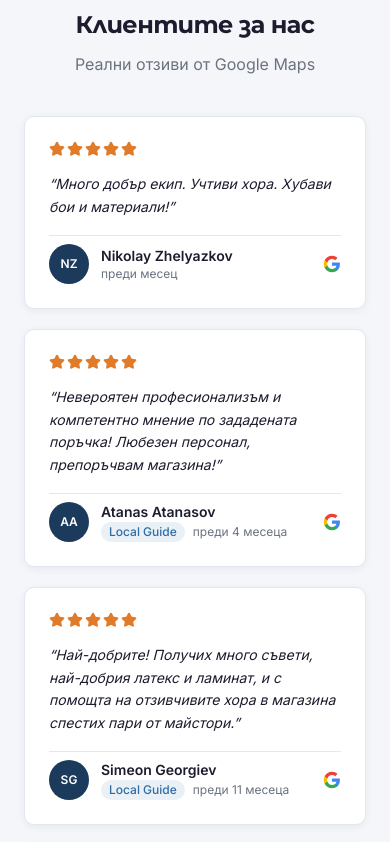
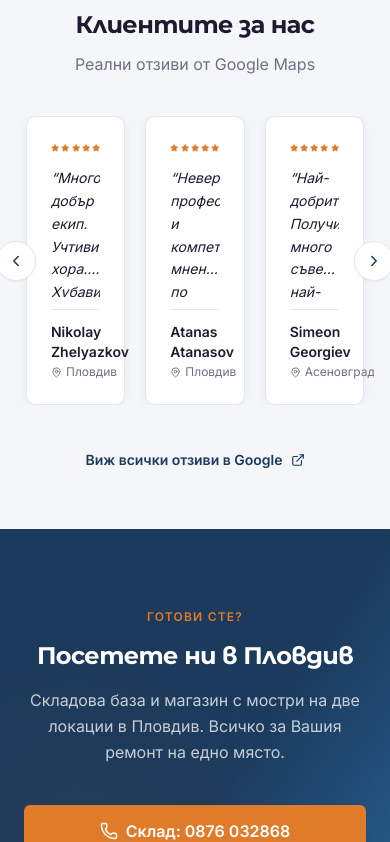
Before and after one commit to dmdigitalpartners/maxterm-paint, a Next.js app: page / in a window 390 px wide. Shown: the part 6406-7248 px from the top of the page. Built offline with nearby package versions, Linux system fonts and the light colour scheme.

Commit message:
Reviews: 3-card infinite carousel, 8 reviews, location field, remove embeds

```diff
--- a/src/lib/content.ts
+++ b/src/lib/content.ts
@@ -216,34 +216,58 @@
     {
       id: 'nikolay-z',
       name: 'Nikolay Zhelyazkov',
-      badge: null as null | string,
       rating: 5,
-      ageLabel: 'преди месец',
+      location: 'Пловдив',
       text: 'Много добър екип. Учтиви хора. Хубави бои и материали!',
     },
     {
       id: 'atanas-a',
       name: 'Atanas Atanasov',
-      badge: 'Local Guide' as null | string,
       rating: 5,
-      ageLabel: 'преди 4 месеца',
+      location: 'Пловдив',
       text: 'Невероятен професионализъм и компетентно мнение по зададената поръчка! Любезен персонал, препоръчвам магазина!',
     },
     {
       id: 'simeon-g',
       name: 'Simeon Georgiev',
-      badge: 'Local Guide' as null | string,
       rating: 5,
-      ageLabel: 'преди 11 месеца',
+      location: 'Асеновград',
       text: 'Най-добрите! Получих много съвети, най-добрия латекс и ламинат, и с помощта на отзивчивите хора в магазина спестих пари от майстори.',
     },
     {
       id: 'tanya-i',
       name: 'Таня Иванова',
-      badge: 'Local Guide' as null | string,
       rating: 5,
-      ageLabel: 'преди 3 години',
+      location: 'Пловдив',
       text: 'Огромно разнообразие от паркети, бои, мазилки. Изключително любезен и компетентен персонал.',
+    },
+    {
+      id: 'georgi-p',
+      name: 'Георги Петров',
+      rating: 5,
+      location: 'Карлово',
+      text: 'Поръчах боя и шпакловка за апартамент. Обслужването беше бързо, цените разумни. Ще се върна отново.',
+    },
+    {
+      id: 'maria-s',
+      name: 'Мария Стоянова',
+      rating: 5,
+      location: 'Пазарджик',
+      text: 'Прекрасен избор от материали. Помогнаха ми да изберам правилния латекс за влажно помещение. Много доволна от резултата.',
+    },
+    {
+      id: 'stefan-d',
+      name: 'Стефан Димитров',
+      rating: 5,
+      location: 'Хасково',
+      text: 'Дойдох без никаква представа какво трябва за ремонт на баня. Обясниха ми всичко подробно и спестиха много нерви. Определено препоръчвам.',
+    },
+    {
+      id: 'elena-k',
+      name: 'Елена Колева',
+      rating: 5,
+      location: 'Стара Загора',
+      text: 'Намерих точно каквото търсех на добра цена. Персоналът е внимателен и не те кара да купуваш повече от необходимото.',
     },
   ],
 } as const
--- a/src/sections/SocialProof.tsx
+++ b/src/sections/SocialProof.tsx
@@ -1,5 +1,37 @@
-import { Star, ExternalLink } from 'lucide-react'
+'use client'
+
+import { useState, useRef, useCallback } from 'react'
+import { Star, ChevronLeft, ChevronRight, ExternalLink, MapPin } from 'lucide-react'
 import { SOCIAL_PROOF } from '@/lib/content'
+
+// ─── Types ────────────────────────────────────────────────────────────────────
+
+type Review = {
+  id: string
+  name: string
+  rating: number
+  location: string
+  text: string
+}
+
+// ─── Carousel constants ───────────────────────────────────────────────────────
+
+const VISIBLE = 3
+const REVIEWS = SOCIAL_PROOF.featured as ReadonlyArray<Review>
+const N = REVIEWS.length // 8
+
+// Build display array: [last VISIBLE clones] + [all originals] + [first VISIBLE clones]
+// This enables seamless infinite looping: when we slide past either edge we silently
+// jump to the mirror position inside the originals block.
+const CLONES = VISIBLE
+const DISPLAY = [
+  ...REVIEWS.slice(N - CLONES), // tail clones  (indices 0 – CLONES-1)
+  ...REVIEWS,                    // originals    (indices CLONES – CLONES+N-1)
+  ...REVIEWS.slice(0, CLONES),  // head clones  (indices CLONES+N – CLONES+N+CLONES-1)
+]
+const TOTAL = DISPLAY.length // 14
+
+// ─── Sub-components ───────────────────────────────────────────────────────────
 
 function StarRating({ rating }: { rating: number }) {
   return (
@@ -7,7 +39,7 @@
       {Array.from({ length: 5 }).map((_, i) => (
         <Star
           key={i}
-          size={16}
+          size={14}
           className={i < rating ? 'text-accent fill-accent' : 'text-border'}
           aria-hidden="true"
         />
@@ -16,79 +48,72 @@
   )
 }
 
-interface ReviewCardProps {
-  id: string
-  name: string
-  badge: string | null
-  rating: number
-  ageLabel: string
-  text: string
-}
-
-function ReviewCard({
-  name,
-  badge,
-  rating,
-  ageLabel,
-  text,
-}: ReviewCardProps) {
-  const initials = name
-    .split(' ')
-    .map((n) => n[0])
-    .join('')
-    .slice(0, 2)
-    .toUpperCase()
-
+function ReviewCard({ name, rating, location, text }: Review) {
   return (
-    <article className="bg-white rounded-[10px] border border-border shadow-[0_2px_8px_rgba(0,0,0,0.06)] p-6 flex flex-col gap-4">
-      {/* Stars */}
+    <article className="bg-white rounded-[10px] border border-border shadow-[0_2px_8px_rgba(0,0,0,0.06)] p-6 flex flex-col gap-3 h-full select-none">
       <StarRating rating={rating} />
-
-      {/* Review text */}
-      <p className="text-textPrimary text-sm leading-relaxed line-clamp-4 flex-1 italic">
+      <p className="text-textPrimary text-sm leading-relaxed line-clamp-5 flex-1 italic">
         &ldquo;{text}&rdquo;
       </p>
-
-      {/* Author */}
-      <div className="flex items-center gap-3 pt-2 border-t border-border">
-        <div
-          className="w-10 h-10 rounded-full bg-primary flex items-center justify-center text-white text-xs font-bold shrink-0"
-          aria-hidden="true"
-        >
-          {initials}
-        </div>
-        <div className="min-w-0">
-          <p className="font-semibold text-sm text-textPrimary truncate">{name}</p>
-          <div className="flex items-center gap-2 flex-wrap">
-            {badge && (
-              <span className="text-xs font-medium text-secondary bg-secondary/10 px-2 py-0.5 rounded-full">
-                {badge}
-              </span>
-            )}
-            <span className="text-xs text-muted">{ageLabel}</span>
-          </div>
-        </div>
-        {/* Google "G" attribution */}
-        <div className="ml-auto shrink-0" aria-label="Отзив от Google">
-          <svg width="18" height="18" viewBox="0 0 24 24" fill="none" aria-hidden="true">
-            <path d="M22.56 12.25c0-.78-.07-1.53-.2-2.25H12v4.26h5.92c-.26 1.37-1.04 2.53-2.21 3.31v2.77h3.57c2.08-1.92 3.28-4.74 3.28-8.09z" fill="#4285F4"/>
-            <path d="M12 23c2.97 0 5.46-.98 7.28-2.66l-3.57-2.77c-.98.66-2.23 1.06-3.71 1.06-2.86 0-5.29-1.93-6.16-4.53H2.18v2.84C3.99 20.53 7.7 23 12 23z" fill="#34A853"/>
-            <path d="M5.84 14.09c-.22-.66-.35-1.36-.35-2.09s.13-1.43.35-2.09V7.07H2.18C1.43 8.55 1 10.22 1 12s.43 3.45 1.18 4.93l3.66-2.84z" fill="#FBBC05"/>
-            <path d="M12 5.38c1.62 0 3.06.56 4.21 1.64l3.15-3.15C17.45 2.09 14.97 1 12 1 7.7 1 3.99 3.47 2.18 7.07l3.66 2.84c.87-2.6 3.3-4.53 6.16-4.53z" fill="#EA4335"/>
-          </svg>
+      <div className="pt-3 border-t border-border">
+        <p className="font-semibold text-sm text-textPrimary">{name}</p>
+        <div className="flex items-center gap-1 mt-0.5">
+          <MapPin size={11} className="text-muted shrink-0" aria-hidden="true" />
+          <span className="text-xs text-muted">{location}</span>
         </div>
       </div>
     </article>
   )
 }
 
+// ─── Main section ─────────────────────────────────────────────────────────────
+
 export function SocialProof() {
+  // idx is the index of the leftmost visible card in DISPLAY
+  const [idx, setIdx] = useState(CLONES) // start at originals[0]
+  const trackRef = useRef<HTMLDivElement>(null)
+
+  const move = useCallback((dir: 1 | -1) => {
+    setIdx(prev => prev + dir)
+  }, [])
+
+  // After each animation completes, check if we slid into a clone region.
+  // If so, silently jump to the mirrored position in the originals block.
+  const onTransitionEnd = useCallback(() => {
+    setIdx(prev => {
+      let next = prev
+      if (prev < CLONES) next = prev + N         // slid left into tail clones
+      else if (prev >= CLONES + N) next = prev - N // slid right into head clones
+      if (next !== prev) {
+        // Disable transition for the silent jump, then re-enable
+        const el = trackRef.current
+        if (el) {
+          el.style.transitionDuration = '0ms'
+          requestAnimationFrame(() =>
+            requestAnimationFrame(() => {
+              if (trackRef.current) trackRef.current.style.transitionDuration = ''
+            }),
+          )
+        }
+      }
+      return next
+    })
+  }, [])
+
+  // Track is TOTAL/VISIBLE times the container width.
+  // Each card occupies 1/TOTAL of the track = 1/VISIBLE of the container.
+  // translateX moves by one card = (100/TOTAL)% of track width per step.
+  const trackWidth = `${(TOTAL / VISIBLE) * 100}%`
+  const cardWidth = `${100 / TOTAL}%`
+  const translateX = `${-(idx * 100) / TOTAL}%`
+
   return (
     <section
       aria-labelledby="social-proof-heading"
-      className="bg-surface py-14 lg:py-24"
+      className="bg-surface py-14 lg:py-20"
     >
-      <div className="max-w-content mx-auto px-6 lg:px-8">
+      <div className="max-w-content mx-auto px-4 lg:px-6">
+
         {/* Section header */}
         <div className="mb-10 lg:mb-14 text-center">
           <p className="text-xs font-semibold uppercase tracking-widest text-accent mb-2">
@@ -105,16 +130,50 @@
           </p>
         </div>
 
-        {/* Review cards */}
-        <div className="grid grid-cols-1 md:grid-cols-2 lg:grid-cols-4 gap-5 mb-8">
-          {(SOCIAL_PROOF.featured as ReadonlyArray<ReviewCardProps>).map((review) => (
-            <ReviewCard key={review.id} {...review} />
-          ))}
+        {/* Carousel */}
+        <div className="relative mb-10">
+          {/* Prev arrow */}
+          <button
+            onClick={() => move(-1)}
+            className="absolute left-0 top-1/2 -translate-y-1/2 -translate-x-5 z-10 w-10 h-10 rounded-full bg-white border border-border shadow-sm flex items-center justify-center text-primary hover:text-accent hover:border-accent transition-colors focus-visible:outline-none focus-visible:ring-2 focus-visible:ring-accent"
+            aria-label="Предишен отзив"
+          >
+            <ChevronLeft size={18} />
+          </button>
+
+          {/* Next arrow */}
+          <button
+            onClick={() => move(1)}
+            className="absolute right-0 top-1/2 -translate-y-1/2 translate-x-5 z-10 w-10 h-10 rounded-full bg-white border border-border shadow-sm flex items-center justify-center text-primary hover:text-accent hover:border-accent transition-colors focus-visible:outline-none focus-visible:ring-2 focus-visible:ring-accent"
+            aria-label="Следващ отзив"
+          >
+            <ChevronRight size={18} />
+          </button>
+
+          {/* Track container — clips overflow */}
+          <div className="overflow-hidden">
+            <div
+              ref={trackRef}
+              className="flex transition-transform duration-300 ease-in-out"
+              style={{ width: trackWidth, transform: `translateX(${translateX})` }}
+              onTransitionEnd={onTransitionEnd}
+            >
+              {DISPLAY.map((review, i) => (
+                <div
+                  key={`${review.id}-${i}`}
+                  className="px-2.5"
+                  style={{ width: cardWidth }}
+                >
+                  <ReviewCard {...review} />
+                </div>
+              ))}
+            </div>
+          </div>
         </div>
 
         {/* CTA to Google */}
-        {/* TODO: replace googleMapsUrl placeholder with real shortlink before launch */}
-        <div className="text-center mb-14">
+        <div className="text-center">
+          {/* TODO: replace placeholder with real Google Business shortlink before launch */}
           <a
             href={SOCIAL_PROOF.googleMapsUrl}
             target="_blank"
@@ -126,27 +185,8 @@
           </a>
         </div>
 
-        {/* Google Maps embeds */}
-        <div className="grid grid-cols-1 lg:grid-cols-2 gap-6">
-          {[SOCIAL_PROOF.maps.store, SOCIAL_PROOF.maps.warehouse].map((loc) => (
-            <figure key={loc.label} className="rounded-[10px] overflow-hidden border border-border shadow-[0_2px_8px_rgba(0,0,0,0.06)]">
-              <iframe
-                src={loc.embedSrc}
-                width="100%"
-                height="320"
-                style={{ border: 0 }}
-                allowFullScreen
-                loading="lazy"
-                referrerPolicy="no-referrer-when-downgrade"
-                title={loc.label}
-                className="block"
-              />
-              <figcaption className="px-5 py-3 bg-white text-sm font-medium text-textPrimary border-t border-border">
-                {loc.label}
-              </figcaption>
-            </figure>
-          ))}
-        </div>
+        {/* Google Maps embeds — temporarily removed; data preserved in content.ts SOCIAL_PROOF.maps */}
+
       </div>
     </section>
   )
```
